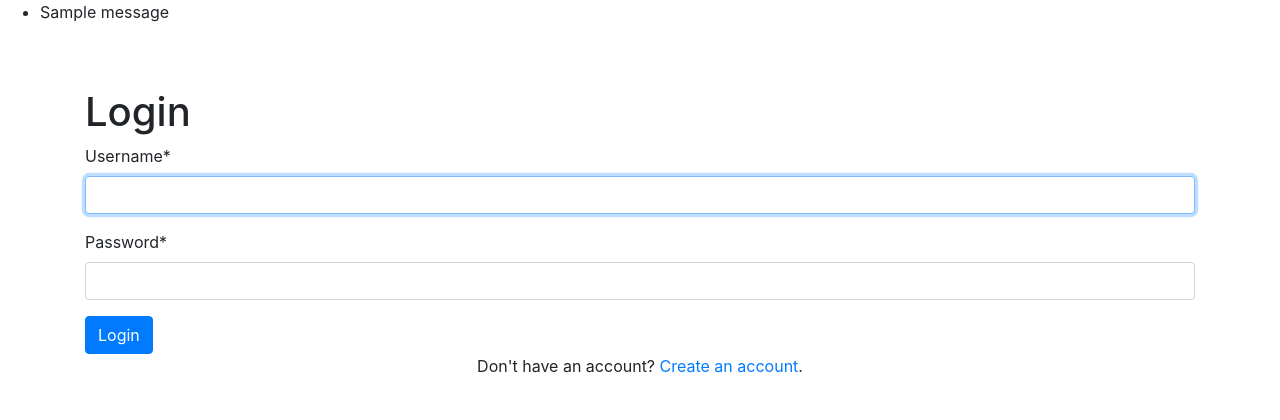
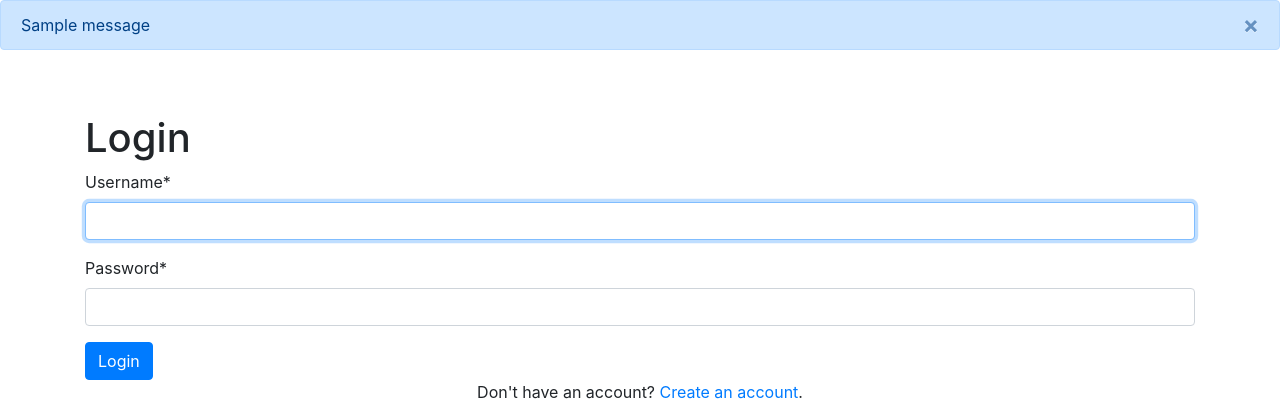
Before and after one commit to WE-ARE-JAM/student-reviews, a Django app: page / in a window 1280 px wide. Shown: the part 56-476 px from the top of the page. Run offline with Django 4.2, Linux system fonts and the light colour scheme; tables that the repository leaves empty hold one stand-in row (values such as "Sample post"); one stand-in notice (Sample message) is shown; some libraries are stand-ins or nearby versions.

Commit message:
Move messages from header html

```diff
--- a/base/templates/header.html
+++ b/base/templates/header.html
@@ -11,13 +11,7 @@
             {% include "navbar.html" %}
         {% endblock %}
 
-        {% if messages %}
-        <ul class="messages">
-            {% for message in messages %}
-            <li{% if message.tag %} class="{{ message.tags }}"{% endif %}>{{ message }}</li>
-            {% endfor %}
-        </ul>
-        {% endif %}
+        {% include "messages.html" %}
 
         {% if user.is_authenticated %}
             <h1>Welcome, {{ user.username }}</h1>
--- /dev/null
+++ b/base/templates/messages.html
@@ -0,0 +1,10 @@
+{% if messages %}
+    {% for message in messages %}
+        <div class="alert alert-primary alert-dismissible fade show" role="alert">
+            {{ message }}
+            <button type="button" class="close" data-dismiss="alert" aria-label="Close">
+                <span aria-hidden="true">&times;</span>
+            </button>
+        </div>
+    {% endfor %}
+{% endif %}
```
